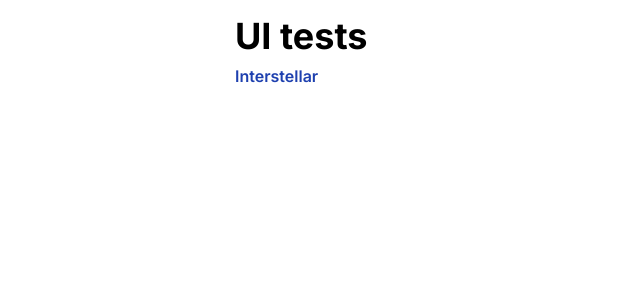
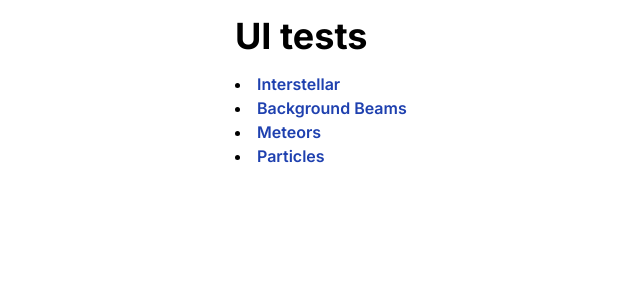
Before and after one commit to eliasablan/next-ui-tests, a Next.js app: page / in a window 1280 px wide. Shown: the top 300 px of the page, without its empty margins (85-725 px from the left). Built offline with nearby package versions, Linux system fonts and the light colour scheme.

Commit message:
Refactor home navigation

```diff
--- a/src/app/page.tsx
+++ b/src/app/page.tsx
@@ -5,22 +5,37 @@ const pages = [
     title: 'Interstellar',
     href: 'interstellar',
   },
+  {
+    title: 'Background Beams',
+    href: 'background-beams',
+  },
+  {
+    title: 'Meteors',
+    href: 'meteors',
+  },
+  {
+    title: 'Particles',
+    href: 'Particles',
+  },
 ]
 
 export default function Home() {
   return (
     <main className="mx-auto max-w-2xl p-4">
       <h1 className="text-4xl font-bold">UI tests</h1>
+
+      <ul className="mt-4 list-inside list-disc">
         {pages.map((page) => (
-        <div key={page.href} className="block py-2">
+          <li key={page.href}>
             <Link
               className="font-semibold text-blue-800 hover:underline"
               href={page.href}
             >
               {page.title}
             </Link>
-        </div>
+          </li>
         ))}
+      </ul>
     </main>
   )
 }
```
Lines whose indentation alone changed are shown as unchanged.
